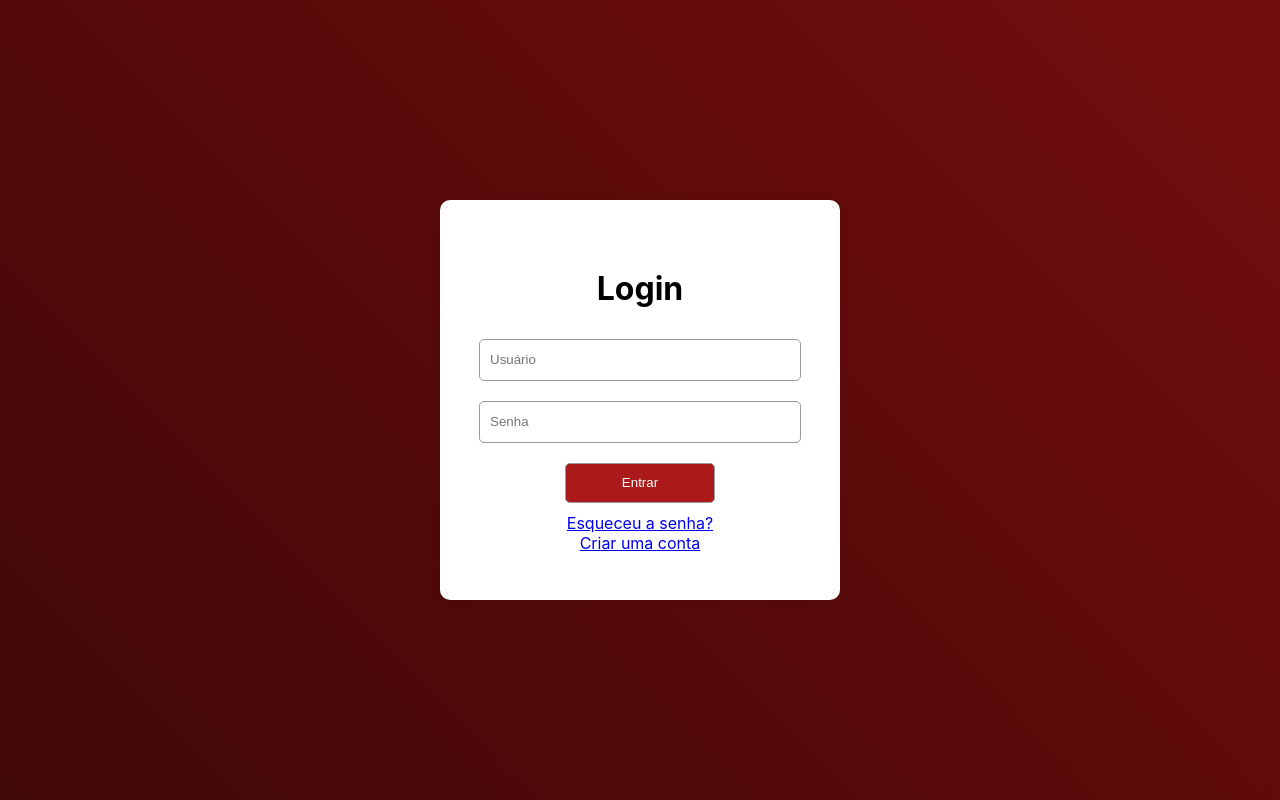
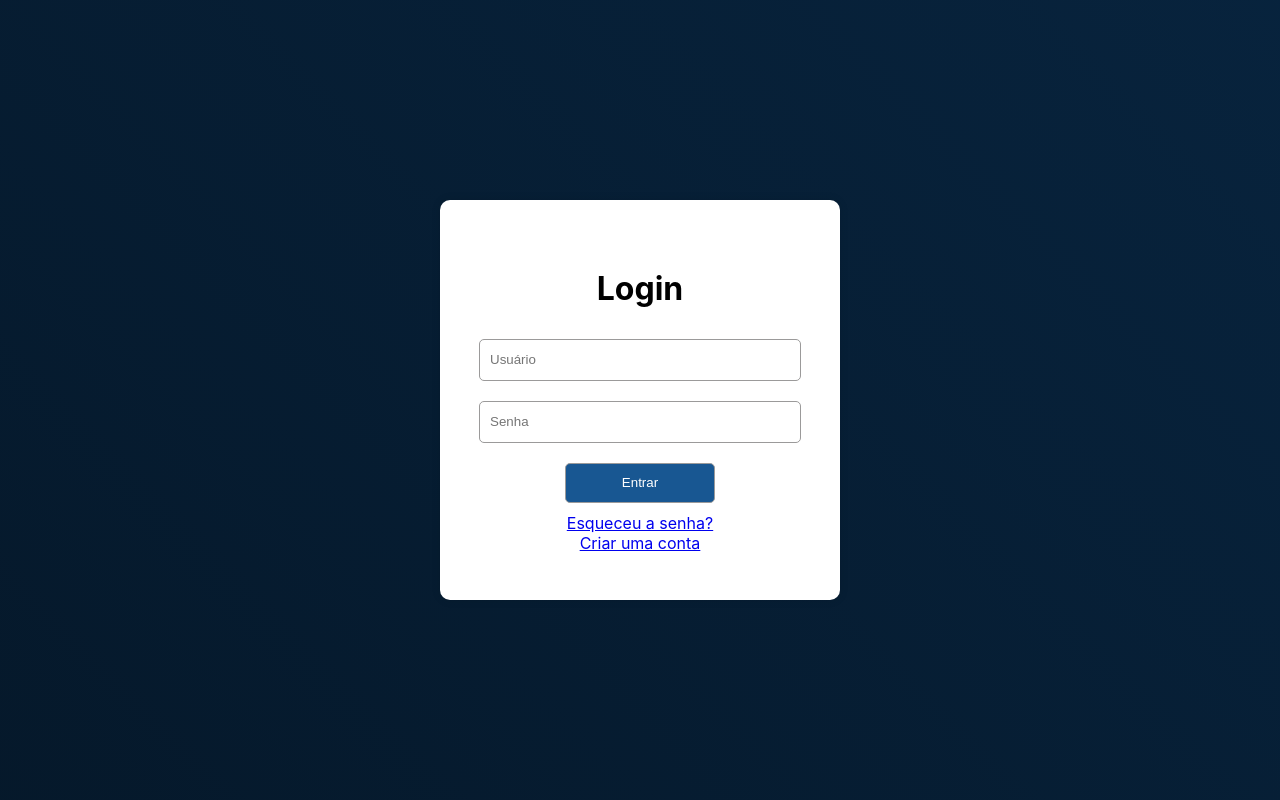
Before and after one commit to JoaoOliveira-Dev/system_template, a React (Create React App) app in the folder system-default/: page / in a window 1280 px wide. Built offline with nearby package versions, Linux system fonts and the light colour scheme.

Commit message:
Nova stilização

```diff
--- a/system-default/src/pages/CreateAccount/style.css
+++ b/system-default/src/pages/CreateAccount/style.css
@@ -5,9 +5,9 @@
   align-items: center;
   height: 100vh;
   width: 100vw;
-  background: linear-gradient(225deg, #ce1818, #000000);
+  background: linear-gradient(225deg, #092a49, #000000);
   background-size: 400% 400%;
-  animation: gradient 8s ease infinite;
+  animation: gradient 4s ease infinite;
 }
 
 @keyframes gradient {
@@ -50,11 +50,11 @@
   margin: 10px;
   border: 1px solid #9b9a9a;
   border-radius: 5px;
-  background-color: #aa1a1a;
+  background-color: #185792;
   cursor: pointer;
   transition: 0.3s;
 }
 
 .CreateAccountBox button:hover {
-  background-color: #e61515;
+  background-color: #0971b4;
 }
--- a/system-default/src/pages/LoginPages/style.css
+++ b/system-default/src/pages/LoginPages/style.css
@@ -1,13 +1,13 @@
-.container{
+.container {
   display: flex;
   flex-direction: column;
   justify-content: center;
   align-items: center;
   height: 100vh;
   width: 100vw;
-  background: linear-gradient(225deg, #ce1818,  #000000);
+  background: linear-gradient(225deg, #092a49, #000000);
   background-size: 400% 400%;
-	animation: gradient 8s ease infinite;
+  animation: gradient 4s ease infinite;
 }
 
 @keyframes gradient {
@@ -22,7 +22,7 @@
   }
 }
 
-.loginBox{
+.loginBox {
   display: flex;
   flex-direction: column;
   justify-content: center;
@@ -34,7 +34,7 @@
   box-shadow: 0 0 10px 0 rgba(0, 0, 0, 0.103);
 }
 
-.loginBox input{
+.loginBox input {
   width: 300px;
   height: 40px;
   margin: 10px;
@@ -43,18 +43,18 @@
   padding: 0 10px;
 }
 
-.loginBox button{
+.loginBox button {
   width: 150px;
   color: white;
   height: 40px;
   margin: 10px;
   border: 1px solid #9b9a9a;
   border-radius: 5px;
-  background-color: #aa1a1a;
+  background-color: #185792;
   cursor: pointer;
   transition: 0.3s;
 }
 
-.loginBox button:hover{
-  background-color: #e61515;
+.loginBox button:hover {
+  background-color: #0971b4;
 }
```
Lines whose indentation alone changed are shown as unchanged.
